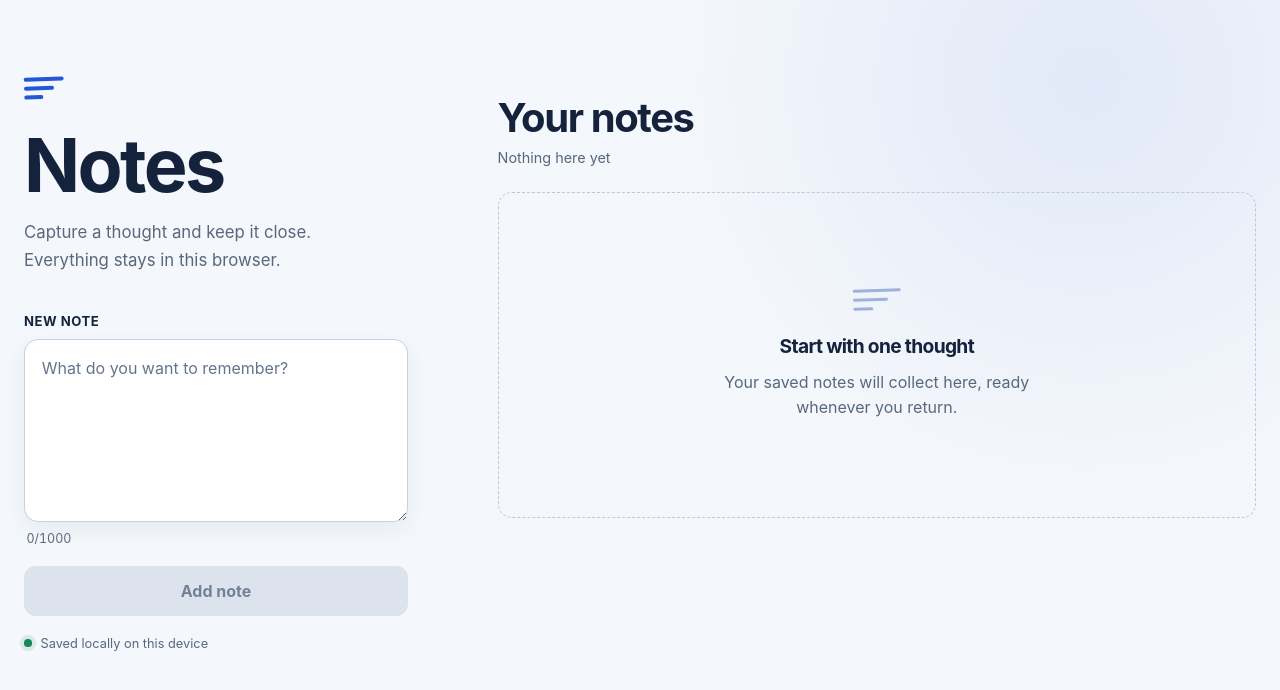
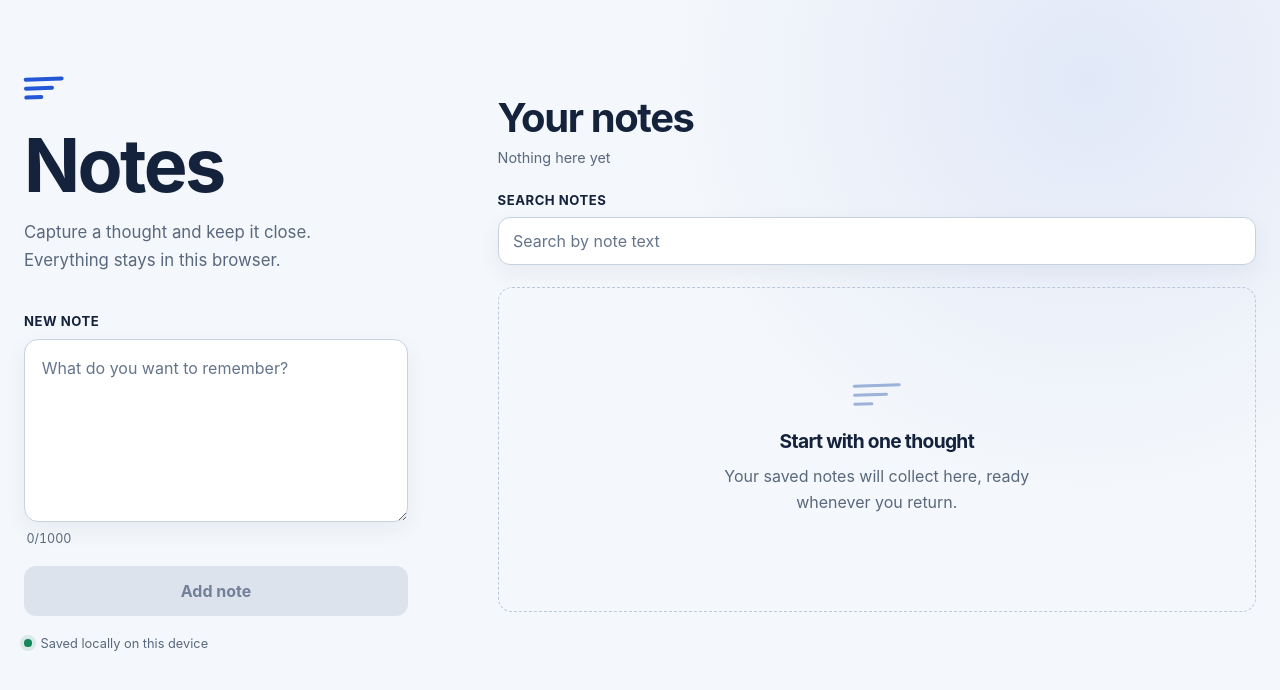
Before and after one commit to Hungnguyen720/notes-app, a website: page index.html in a window 1280 px wide. Drawn offline with Linux system fonts and the light colour scheme.

Commit message:
Add real-time note search

```diff
--- a/index.html
+++ b/index.html
@@ -62,6 +62,16 @@
           </div>
         </header>
 
+        <div class="search-field">
+          <label for="note-search">Search notes</label>
+          <input
+            id="note-search"
+            type="search"
+            placeholder="Search by note text"
+            autocomplete="off"
+          />
+        </div>
+
         <div class="empty-state" id="empty-state">
           <div class="empty-lines" aria-hidden="true">
             <span></span>
@@ -72,6 +82,11 @@
           <p>Your saved notes will collect here, ready whenever you return.</p>
         </div>
 
+        <div class="empty-state no-matches-state" id="no-matches-state" hidden>
+          <h3>No matching notes</h3>
+          <p>Try a different search or clear the search to see every note.</p>
+        </div>
+
         <div class="notes-list" id="notes-list" aria-live="polite"></div>
         <p class="visually-hidden" id="status-message" role="status" aria-live="polite"></p>
       </section>
--- a/script.js
+++ b/script.js
@@ -31,6 +31,12 @@
   const notesList = /** @type {HTMLElement} */ (document.querySelector("#notes-list"));
   const emptyState = /** @type {HTMLElement} */ (document.querySelector("#empty-state"));
   const notesSummary = /** @type {HTMLElement} */ (document.querySelector("#notes-summary"));
+  const searchInput = /** @type {HTMLInputElement} */ (
+    document.querySelector("#note-search")
+  );
+  const noMatchesState = /** @type {HTMLElement} */ (
+    document.querySelector("#no-matches-state")
+  );
   const statusMessage = /** @type {HTMLElement} */ (
     document.querySelector("#status-message")
   );
@@ -235,13 +241,21 @@
       if (firstNote.pinned !== secondNote.pinned) return firstNote.pinned ? -1 : 1;
       return secondNote.createdAt - firstNote.createdAt;
     });
-    notesList.replaceChildren(...orderedNotes.map(renderNote));
+    const query = searchInput.value.trim().toLocaleLowerCase();
+    const displayedNotes = query
+      ? orderedNotes.filter((note) => note.text.toLocaleLowerCase().includes(query))
+      : orderedNotes;
+    notesList.replaceChildren(...displayedNotes.map(renderNote));
 
     const hasNotes = notes.length > 0;
+    const hasMatches = displayedNotes.length > 0;
     emptyState.hidden = hasNotes;
-    notesSummary.textContent = hasNotes
-      ? `${notes.length} ${notes.length === 1 ? "note" : "notes"}, saved locally`
-      : "Nothing here yet";
+    noMatchesState.hidden = !hasNotes || !query || hasMatches;
+    notesSummary.textContent = !hasNotes
+      ? "Nothing here yet"
+      : query
+        ? `${displayedNotes.length} of ${notes.length} ${notes.length === 1 ? "note" : "notes"}`
+        : `${notes.length} ${notes.length === 1 ? "note" : "notes"}, saved locally`;
 
     if (editingNoteId) {
       const editInput = /** @type {HTMLTextAreaElement | undefined} */ (
@@ -377,6 +391,7 @@
   });
 
   input.addEventListener("input", updateComposerState);
+  searchInput.addEventListener("input", () => renderNotes());
 
   notesList.addEventListener("click", (event) => {
     const target = /** @type {Element | null} */ (event.target);
--- a/styles.css
+++ b/styles.css
@@ -38,6 +38,7 @@ body {
 }
 
 button,
+input,
 textarea {
   font: inherit;
 }
@@ -47,6 +48,7 @@ button {
 }
 
 button:focus-visible,
+input:focus-visible,
 textarea:focus-visible {
   outline: 3px solid var(--focus);
   outline-offset: 2px;
@@ -284,6 +286,43 @@ textarea:focus-visible {
   font-size: 0.9rem;
 }
 
+.search-field {
+  margin-bottom: 1.35rem;
+}
+
+.search-field label {
+  display: block;
+  margin-bottom: 0.55rem;
+  font-size: 0.82rem;
+  font-weight: 700;
+  letter-spacing: 0.04em;
+  text-transform: uppercase;
+}
+
+.search-field input {
+  width: 100%;
+  min-height: 3rem;
+  padding: 0.75rem 0.9rem;
+  border: 1px solid #c7d1df;
+  border-radius: 12px;
+  color: var(--ink);
+  background: var(--surface);
+  box-shadow: 0 8px 22px rgba(31, 52, 84, 0.06);
+}
+
+.search-field input::placeholder {
+  color: #64748b;
+}
+
+.search-field input:hover {
+  border-color: #98a9c0;
+}
+
+.search-field input:focus {
+  border-color: var(--accent);
+  box-shadow: 0 8px 24px rgba(36, 87, 214, 0.12);
+}
+
 .notes-list {
   display: grid;
   gap: 1rem;
@@ -402,6 +441,10 @@ textarea:focus-visible {
 
 .empty-state[hidden] {
   display: none;
+}
+
+.no-matches-state {
+  padding-block: clamp(2.5rem, 7vw, 4.5rem);
 }
 
 .empty-lines {
```
Also changed, not shown: test/notes.test.mjs (+97 -0 lines).
